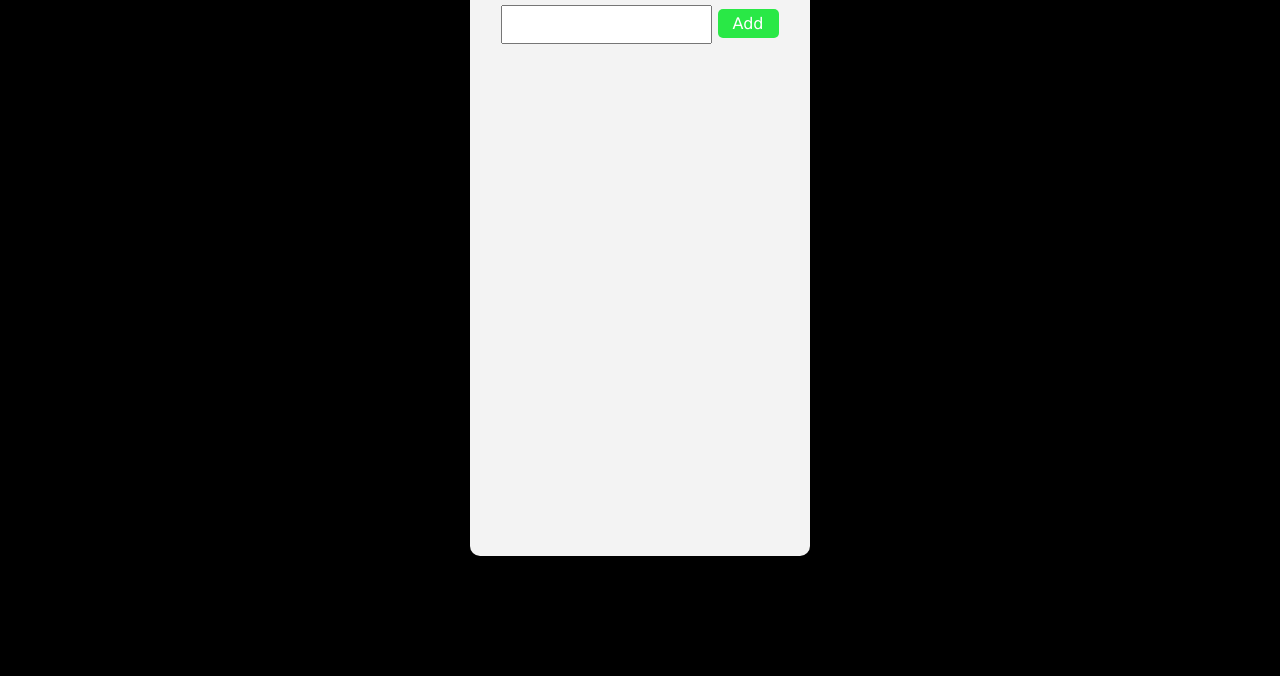
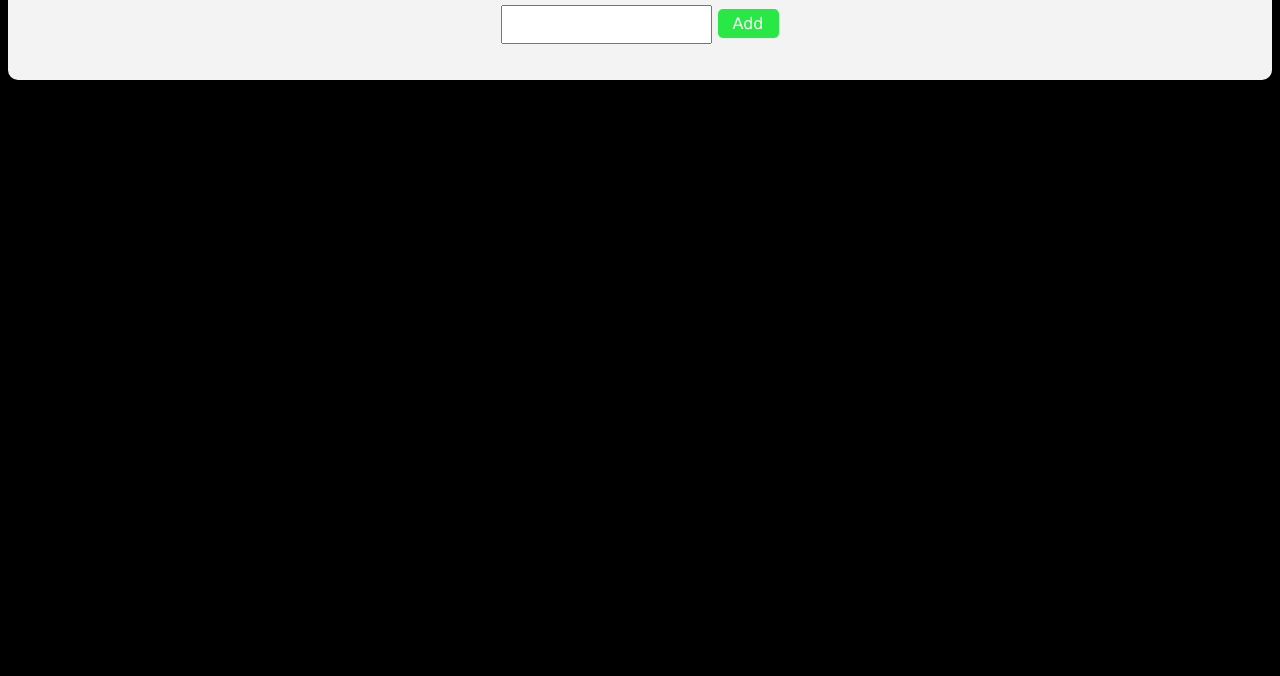
Before and after one commit to JeffClark1717/to-do-list-app, a plain HTML site: page index.html in a window 1280 px wide. Shown: the part 124-800 px from the top of the page. Drawn offline with nearby package versions, Linux system fonts and the light colour scheme.

Commit message:
changed the container to fill screen

```diff
--- a/style.css
+++ b/style.css
@@ -7,14 +7,15 @@ font-family: Verdana, Geneva, Tahoma, sans-serif;
 background: #000000;
 }
 
-.container{
-padding: 20px;
-width: 300px;
-height: 600px;
-margin: 0 auto;
-margin-top: 40px;
-background: rgb(243, 243, 243);
-border-radius: 10px;}
+.container {
+    padding: 20px 10px;
+    max-width: 100%;
+    margin: 0 auto;
+    margin-top: 40px;
+    background: rgb(243, 243, 243);
+    border-radius: 10px;
+  }
+
 
 form {
     display: inline-block;
```
